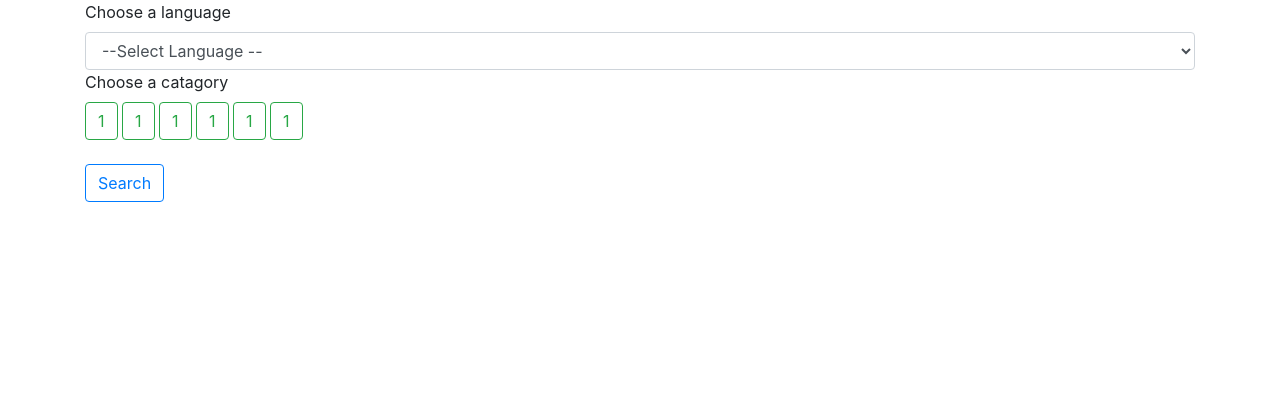
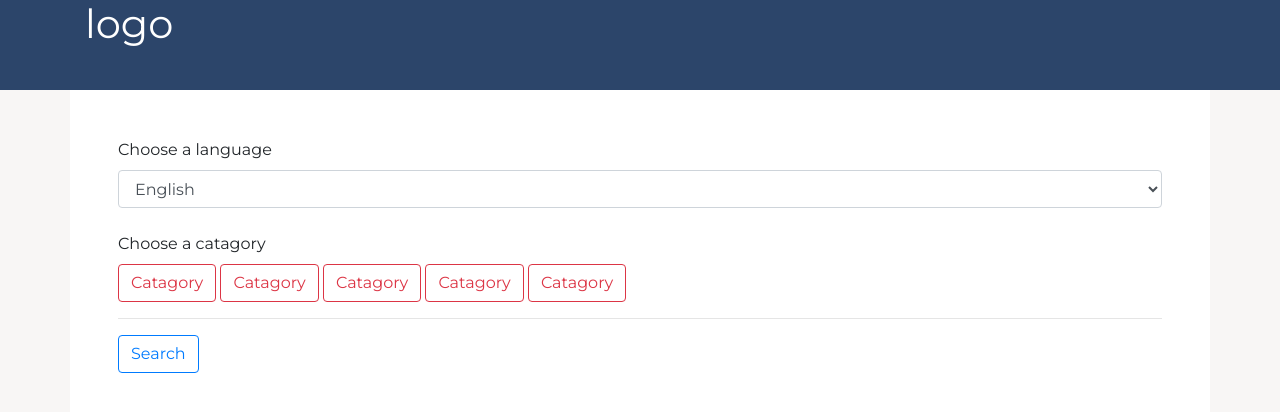
Before and after one commit to saadalshamry/Project-1, a plain HTML site: page index.html in a window 1280 px wide. Drawn offline with nearby package versions, Linux system fonts and the light colour scheme.

Commit message:
starting files

```diff
--- a/assets/css/main.css
+++ b/assets/css/main.css
@@ -0,0 +1,12 @@
+nav {
+    width: 100%;
+    height: 90px;
+    background-color: #2C456A;
+    color: #fff;
+}
+
+body {
+    background-color: #F8F6F5;
+    font-family: 'Montserrat', sans-serif;
+
+}
--- a/assets/js/main.js
+++ b/assets/js/main.js
@@ -0,0 +1,5 @@
+$(document).ready(function () {
+
+
+    // code goes here
+});
--- a/index.html
+++ b/index.html
@@ -13,28 +13,33 @@
             src="https://code.jquery.com/jquery-3.3.1.slim.min.js"
             integrity="sha256-3edrmyuQ0w65f8gfBsqowzjJe2iM6n0nKciPUp8y+7E="crossorigin="anonymous"></script>
         <script src="./assets/js/main.js"></script>
+        <link href="https://fonts.googleapis.com/css?family=Montserrat"
+            rel="stylesheet">
         <title>Project</title>
     </head>
     <body>
         <nav>
-
+            <div class="container">
+                <h1>logo</h1>
+            </div>
         </nav>
-        <div class="container">
+        <div class="container bg-white p-5">
             <label for="language">Choose a language</label>
             <select name="" id="language" class="form-control">
-                <option value="">--Select Language --</option>
+                <option value="en">English</option>
             </select>
+            <br>
             <label for="catagory">Choose a catagory</label>
             <div>
-                <div class="btn btn-outline-success">1</div>
-                <div class="btn btn-outline-success">1</div>
-                <div class="btn btn-outline-success">1</div>
-                <div class="btn btn-outline-success">1</div>
-                <div class="btn btn-outline-success">1</div>
-                <div class="btn btn-outline-success">1</div>
+                <div class="btn btn-outline-danger">Catagory</div>
+                <div class="btn btn-outline-danger">Catagory</div>
+                <div class="btn btn-outline-danger">Catagory</div>
+                <div class="btn btn-outline-danger">Catagory</div>
+                <div class="btn btn-outline-danger">Catagory</div>
             </div>
-            <br>
+            <hr>
             <button class="btn btn-outline-primary">Search</button>
         </div>
     </body>
+
 </html>
```
